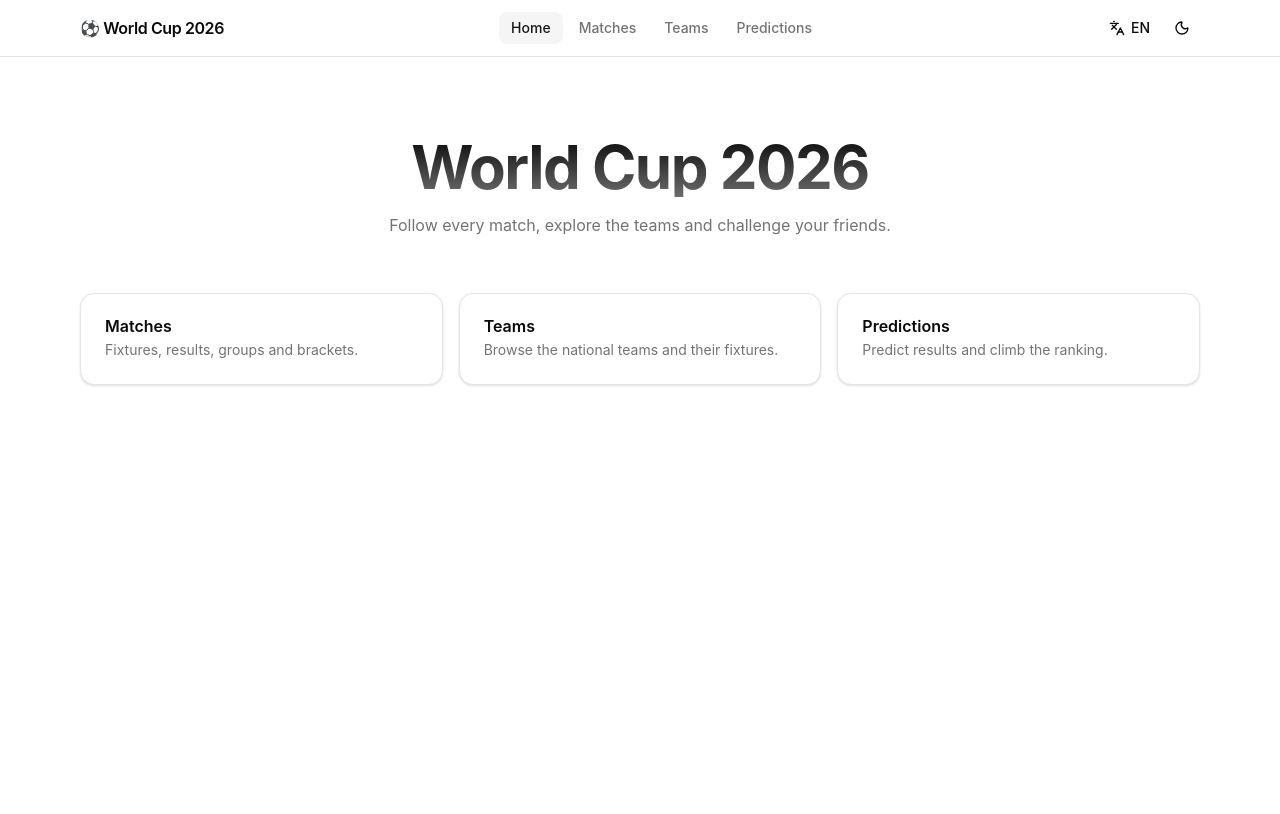
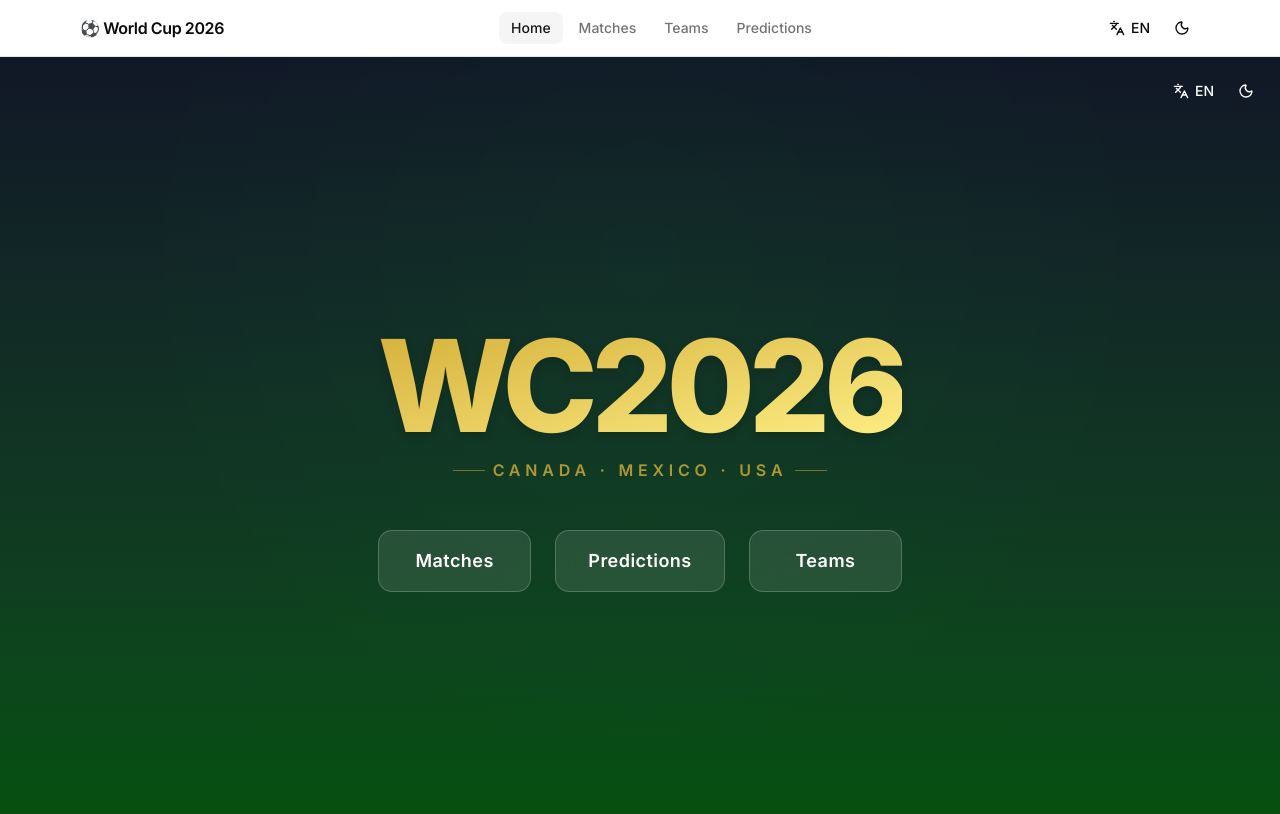
Before and after one commit to diaohh/wc-dashboard, a React (Vite) app: page / in a window 1280 px wide. Shown: the top 814 px of the page. Built offline with nearby package versions, Linux system fonts and the light colour scheme.

Commit message:
feat: redesign home as immersive landing

```diff
--- a/index.html
+++ b/index.html
@@ -4,7 +4,19 @@
     <meta charset="UTF-8" />
     <link rel="icon" type="image/svg+xml" href="/favicon.svg" />
     <meta name="viewport" content="width=device-width, initial-scale=1.0" />
-    <title>wc-dashboard</title>
+    <meta
+      name="description"
+      content="FIFA World Cup 2026 — matches, teams and predictions."
+    />
+
+    <link rel="preconnect" href="https://fonts.googleapis.com" />
+    <link rel="preconnect" href="https://fonts.gstatic.com" crossorigin />
+    <link
+      href="https://fonts.googleapis.com/css2?family=Inter:wght@400;500;600;800&display=swap"
+      rel="stylesheet"
+    />
+
+    <title>World Cup 2026</title>
   </head>
   <body>
     <div id="root"></div>
--- a/src/index.css
+++ b/src/index.css
@@ -71,11 +71,19 @@
   --color-ring: var(--ring);
 }
 
+/* Brand tokens (World Cup palette) + typography */
+@theme {
+  --font-sans: 'Inter', ui-sans-serif, system-ui, sans-serif;
+  --color-wc-gold: #d4af37;
+  --color-wc-green: #006400;
+  --color-wc-dark: #111827;
+}
+
 @layer base {
   * {
     @apply border-border outline-ring/50;
   }
   body {
-    @apply bg-background text-foreground;
+    @apply bg-background text-foreground font-sans;
   }
 }
--- a/src/pages/home/ui/HomePage.tsx
+++ b/src/pages/home/ui/HomePage.tsx
@@ -2,58 +2,71 @@ import { motion } from 'motion/react'
 import { Link } from 'react-router-dom'
 import { useTranslation } from 'react-i18next'
 
-import { Card, CardDescription, CardHeader, CardTitle } from '@/shared/ui'
+import { LanguageSwitch } from '@/features/language-switch'
+import { ThemeToggle } from '@/features/theme-toggle'
 
-const sections = [
-  { to: '/matches', key: 'matches' },
-  { to: '/teams', key: 'teams' },
-  { to: '/predictions', key: 'predictions' },
+const navButtons = [
+  { to: '/matches', key: 'nav.matches' },
+  { to: '/predictions', key: 'nav.predictions' },
+  { to: '/teams', key: 'nav.teams' },
 ] as const
 
 export function HomePage() {
   const { t } = useTranslation()
 
   return (
-    <section className="mx-auto flex max-w-6xl flex-col items-center px-4 py-20 text-center">
-      <motion.h1
-        initial={{ opacity: 0, y: 16 }}
+    <div className="relative flex min-h-svh items-center justify-center overflow-hidden">
+      {/*
+        Background placeholder. TODO: swap for a looping football video/gif, or
+        an image with a dark overlay (see example-mainpage.html). Gradient for now.
+      */}
+      <div className="bg-wc-dark absolute inset-0 -z-20 bg-[radial-gradient(circle_at_50%_25%,rgba(16,98,52,0.45),transparent_55%)]" />
+      <div className="from-wc-dark/80 to-wc-green/80 absolute inset-0 -z-10 bg-gradient-to-b backdrop-blur-sm" />
+
+      {/* Subtle top-right controls */}
+      <div className="absolute top-4 right-4 z-20 flex items-center gap-1 text-white">
+        <LanguageSwitch />
+        <ThemeToggle />
+      </div>
+
+      <motion.main
+        initial={{ opacity: 0, y: 20 }}
         animate={{ opacity: 1, y: 0 }}
-        transition={{ duration: 0.4 }}
-        className="from-foreground to-foreground/60 bg-gradient-to-b bg-clip-text text-5xl font-bold tracking-tight text-transparent sm:text-6xl"
+        transition={{ duration: 0.8, ease: 'easeOut' }}
+        className="relative z-10 flex flex-col items-center px-4 text-center text-white"
       >
-        {t('home.heading')}
-      </motion.h1>
+        <div className="mb-12">
+          <h1 className="from-wc-gold mb-2 bg-gradient-to-br to-yellow-200 bg-clip-text text-7xl font-extrabold tracking-tighter text-transparent drop-shadow-lg md:text-9xl">
+            WC2026
+          </h1>
+          <div className="text-wc-gold/80 flex items-center justify-center gap-2 text-sm font-semibold tracking-[0.3em] uppercase md:text-base">
+            <span className="bg-wc-gold/50 h-px w-8" />
+            <p>Canada · Mexico · USA</p>
+            <span className="bg-wc-gold/50 h-px w-8" />
+          </div>
+        </div>
 
-      <motion.p
-        initial={{ opacity: 0, y: 16 }}
-        animate={{ opacity: 1, y: 0 }}
-        transition={{ duration: 0.4, delay: 0.1 }}
-        className="text-muted-foreground mt-4 max-w-xl text-balance"
-      >
-        {t('home.subheading')}
-      </motion.p>
-
-      <div className="mt-14 grid w-full gap-4 sm:grid-cols-3">
-        {sections.map((section, i) => (
-          <motion.div
-            key={section.to}
-            initial={{ opacity: 0, y: 20 }}
-            animate={{ opacity: 1, y: 0 }}
-            transition={{ duration: 0.4, delay: 0.2 + i * 0.1 }}
-          >
-            <Link to={section.to} className="group block h-full">
-              <Card className="h-full text-left transition-all group-hover:-translate-y-1 group-hover:shadow-md">
-                <CardHeader>
-                  <CardTitle>{t(`home.cards.${section.key}.title`)}</CardTitle>
-                  <CardDescription>
-                    {t(`home.cards.${section.key}.description`)}
-                  </CardDescription>
-                </CardHeader>
-              </Card>
-            </Link>
-          </motion.div>
-        ))}
-      </div>
-    </section>
+        <nav className="flex w-full max-w-2xl flex-col gap-4 md:flex-row md:gap-6">
+          {navButtons.map((button, i) => (
+            <motion.div
+              key={button.to}
+              initial={{ opacity: 0, y: 16 }}
+              animate={{ opacity: 1, y: 0 }}
+              transition={{ duration: 0.5, delay: 0.4 + i * 0.1 }}
+              className="w-full"
+            >
+              <Link
+                to={button.to}
+                className="group hover:border-wc-gold hover:bg-wc-gold flex w-full items-center justify-center rounded-xl border border-white/20 bg-white/10 px-8 py-4 backdrop-blur-md transition-all duration-300 hover:scale-105 hover:shadow-[0_0_20px_rgba(212,175,55,0.4)]"
+              >
+                <span className="group-hover:text-wc-dark text-lg font-semibold tracking-wide transition-colors duration-300">
+                  {t(button.key)}
+                </span>
+              </Link>
+            </motion.div>
+          ))}
+        </nav>
+      </motion.main>
+    </div>
   )
 }
```
